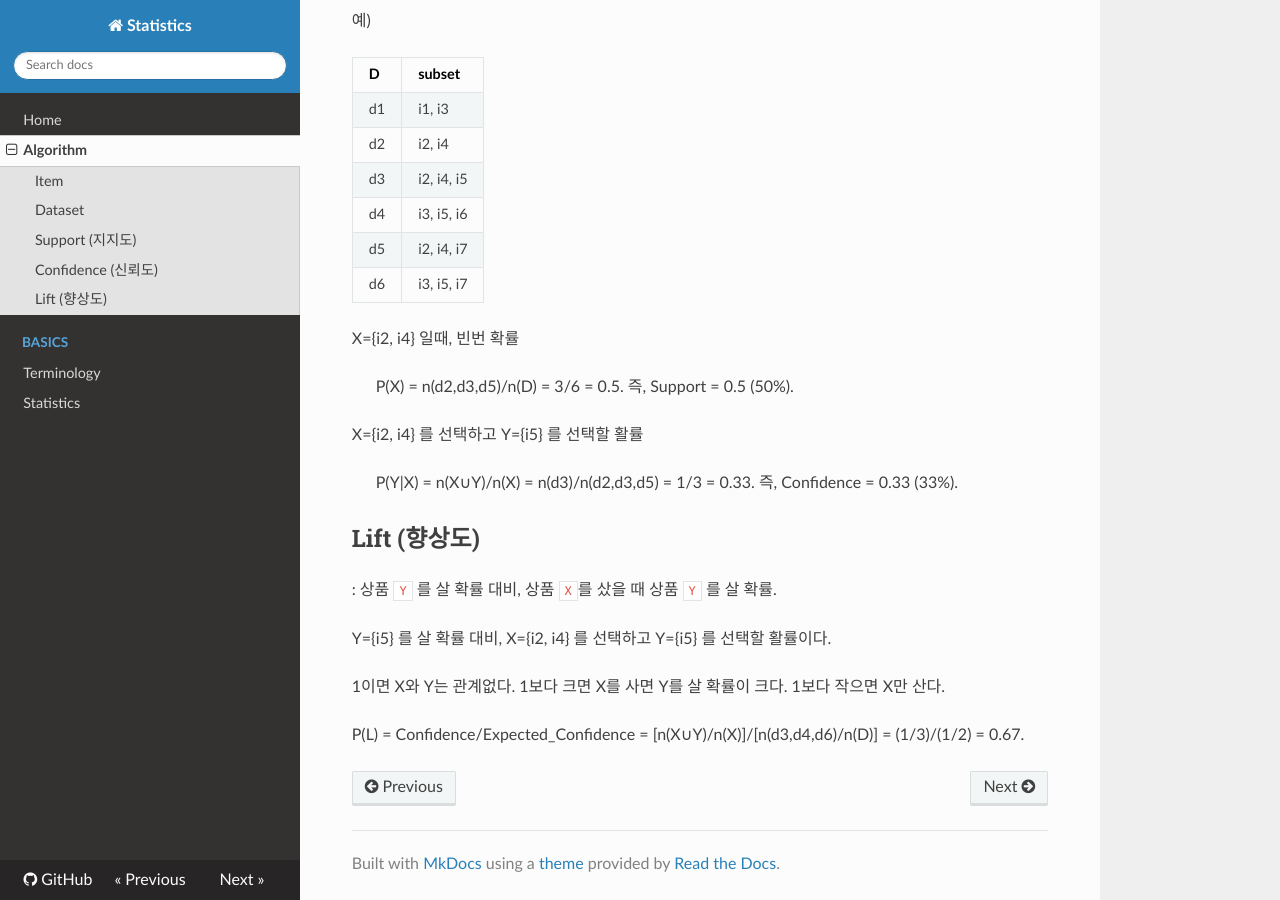
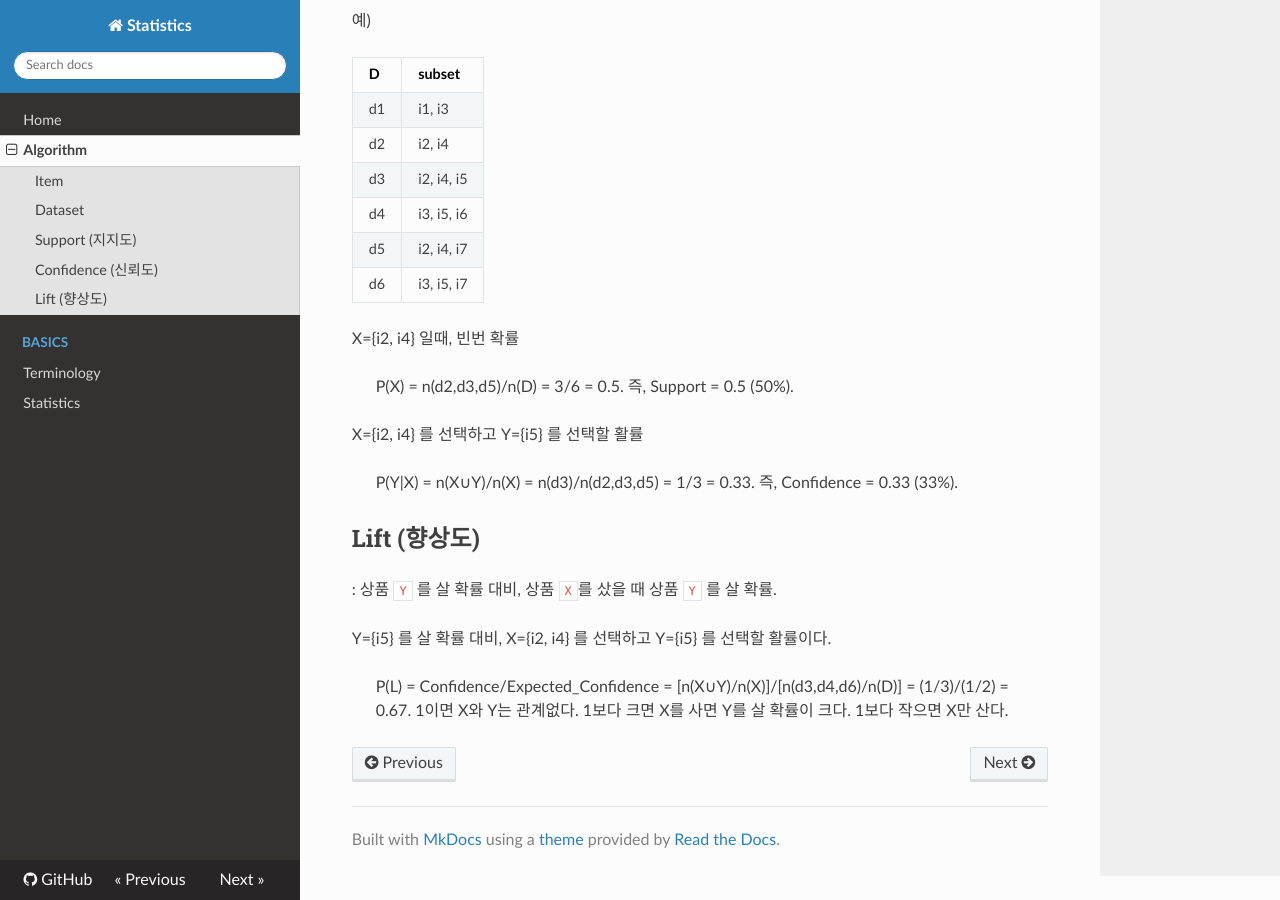
Before and after one commit to WonyoungCho/Statistics, an MkDocs documentation site: the page built from docs/algorithm.md, in a window 1280 px wide and 900 px high, scrolled down 698 px. Built offline with MkDocs 1.6.1, drawn with Linux system fonts in a browser that asks for light colours; nearby versions of some CDN libraries; old or Windows-style settings are respelled for this version of MkDocs.

```diff
--- a/docs/algorithm.md
+++ b/docs/algorithm.md
@@ -36,7 +36,5 @@ X={i2, i4} 를 선택하고 Y={i5} 를 선택할 활률
 : 상품 `Y` 를 살 확률 대비, 상품 `X`를 샀을 때 상품 `Y` 를 살 확률.
 
 Y={i5} 를 살 확률 대비, X={i2, i4} 를 선택하고 Y={i5} 를 선택할 활률이다.
-
+> P(L) = Confidence/Expected_Confidence = [n(X∪Y)/n(X)]/[n(d3,d4,d6)/n(D)] = (1/3)/(1/2) = 0.67.
 1이면 X와 Y는 관계없다. 1보다 크면 X를 사면 Y를 살 확률이 크다. 1보다 작으면 X만 산다.
-
-P(L) = Confidence/Expected_Confidence = [n(X∪Y)/n(X)]/[n(d3,d4,d6)/n(D)] = (1/3)/(1/2) = 0.67.
```
